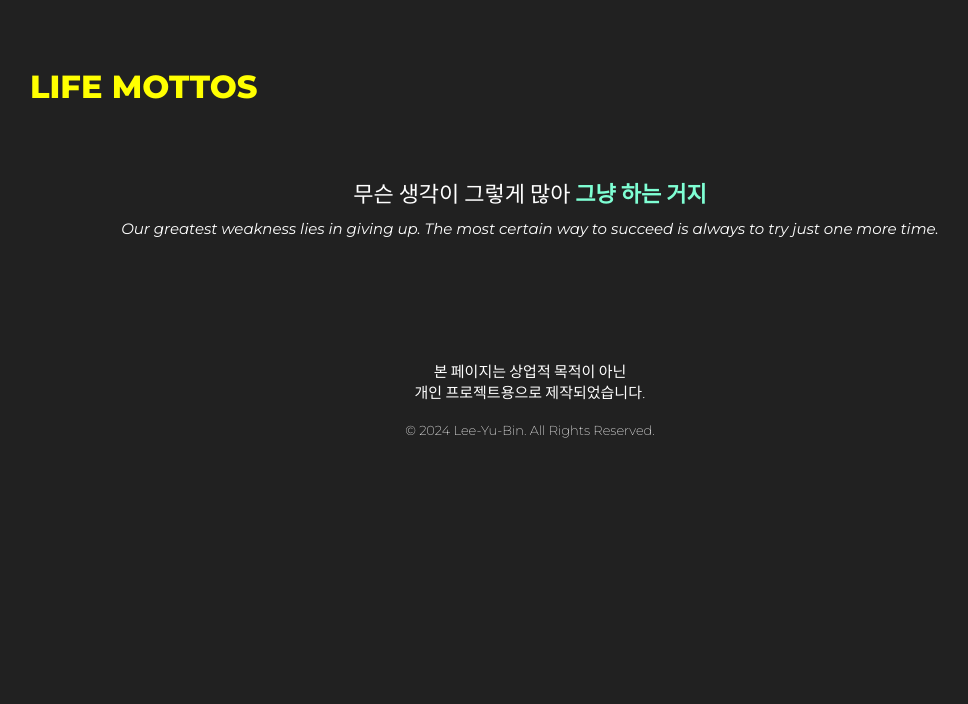
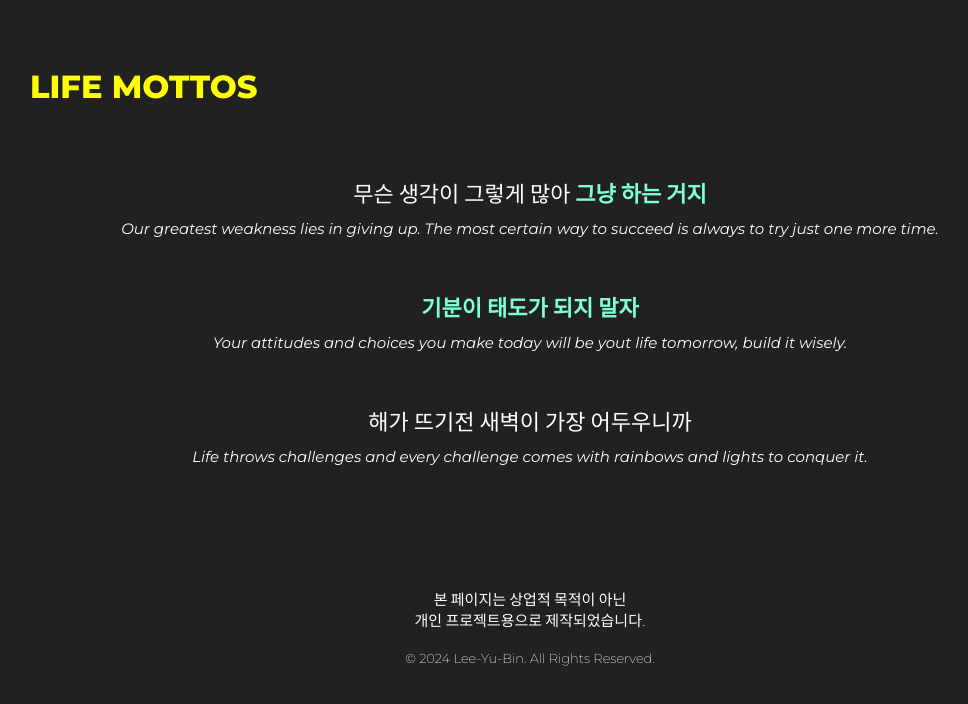
Before and after one commit to ho1ssi/Mid-Term-Project, a plain HTML site: page index.html in a window 1280 px wide. Shown: the part 769-1473 px from the top of the page, without its empty margins (110-1078 px from the left). Before the commit the page ends 1257 px from the top, so only its background shows below. Drawn offline with Linux system fonts and the light colour scheme.

Commit message:
twelfth commit

```diff
--- a/index.html
+++ b/index.html
@@ -57,6 +57,10 @@
         <h1>LIFE MOTTOS</h1>
         <p class="mottos">무슨 생각이 그렇게 많아 <b><a class="type4">그냥 하는 거지</a></b><br>
             <a class="eng-quotes">Our greatest weakness lies in giving up. The most certain way to succeed is always to try just one more time.</a></p>
+        <p class="mottos"><b><a class="type4">기분이 태도가 되지 말자</a></b><br>
+            <a class="eng-quotes">Your attitudes and choices you make today will be yout life tomorrow, build it wisely.</a></p>
+        <p class="mottos">해가 뜨기전 새벽이 가장 어두우니까<br>
+            <a class="eng-quotes">Life throws challenges and every challenge comes with rainbows and lights to conquer it.</a></p>
     </div>
 
 
```
